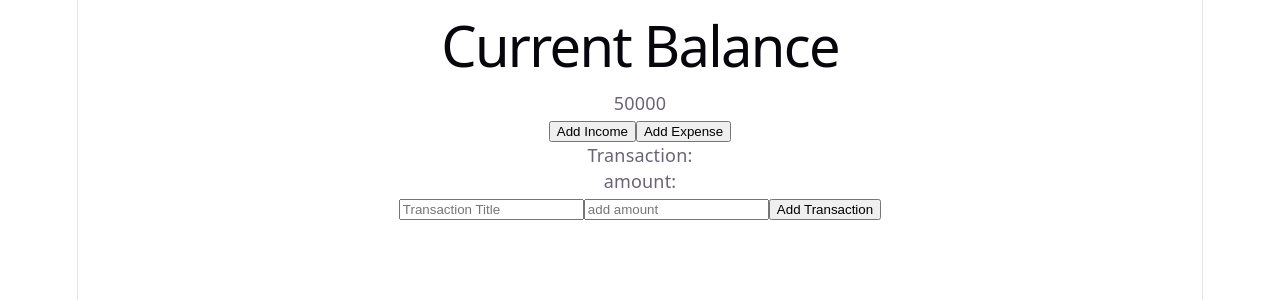
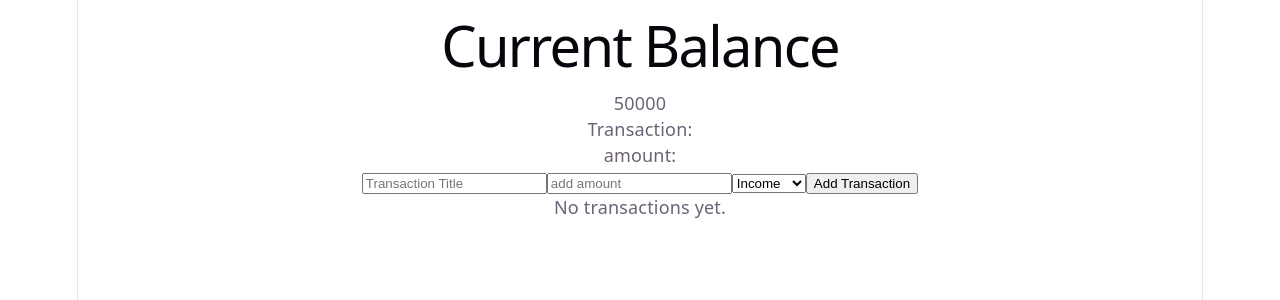
Before and after one commit to NaVteJSingH18/Smart-spend, a React (Vite) app: page / in a window 1280 px wide. Shown: the top 300 px of the page. Built offline with nearby package versions, Linux system fonts and the light colour scheme.

Commit message:
first phase : completed

```diff
--- a/src/App.jsx
+++ b/src/App.jsx
@@ -1,92 +1,47 @@
 import React from 'react'
 import Card from './components/Card'
 import { useState } from 'react';
-
-// const cards = [
-  //   {
-    //     title: "Current Balance",
-    //     amount: 50000,
-    //   },
-    //   {
-      //     title: "Income",
-      //     amount: 75000,
-//   },
-//   {
-//     title: "Expense",
-//     amount: 25000,
-//   },
-//   {
-//     title: "Savings",
-//     amount: 15000,
-//   },
-// ];
+import TransactionForm from './components/TransactionForm';
+import TransactionList from './components/TransactionList';
+import BalanceCard from './components/BalanceCard';
+import { useEffect } from 'react';
 const App = () => {
 
+  const [transactions,setTransactions]= useState([]);
   const [balance, setBalance] = useState(50000);
-  const [title,setTitle]= useState("");
-  const [amount, setAmount] = useState("");
-  const [transactions,setTransactions]= useState([]);
-function addBalance(){
-setBalance(balance+5000);
+  useEffect(() => {
+    console.log("Balance changed:", balance);
+  }, [balance]);
+
+      function addBalance(amount){
+        setBalance(prevBalance => prevBalance + amount);
       }
-function addExpense(){
-  setBalance(balance-1000);
+
+      function addExpense(amount){
+        setBalance(prevBalance => prevBalance - amount);
       }
-function addTransaction(){
-  const newTransaction = {
-    title,
-    amount
-  };
+
+      function addTransaction(newTransaction){
+        if(newTransaction.title && newTransaction.amount>0){
+
+          if(newTransaction.type==="Income"){
+          addBalance(Number(newTransaction.amount));
+          }
+          else{
+          addExpense(Number(newTransaction.amount));
+          }
           setTransactions([...transactions,newTransaction]);
-  setTitle("");
-setAmount("");
+        }
       }
   return (
     <div>
-      {/* {cards.map((card) => {
-    return (
-        <Card
-            key={card.title}
-          title={card.title}
-          amount={card.amount}
+       <BalanceCard balance={balance}  />
+       <TransactionForm
+           addTransaction={addTransaction}
        />
-    );
-})  } */}
-<Card
-    title="Current Balance"
-    amount={balance}
+       <TransactionList
+           transactions={transactions}
        />
-    <button onClick={addBalance}>
-    Add Income
-</button>
-<button onClick ={addExpense}>Add Expense</button>
-        <p>Transaction:{title}</p>
-        <p>amount:{amount}</p>
-<input type="text"
-        placeholder="Transaction Title"
-    value={title}
-    onChange={(event)=>{
-
-      setTitle(event.target.value)
-    }}/>
-    <input type="text"
-        placeholder="add amount"
-    value={amount}
-    onChange={(event)=>{
-
-      setAmount(event.target.value)
-    }}/>
-
-  <button onClick={addTransaction}>Add Transaction</button>
-   { transactions.map((t)=>{
-    return  <Card
-
-    key={t.title}
-      title={t.title}
-      amount={t.amount}
-      />
-
-    })}
            </div>
   )
 }
--- /dev/null
+++ b/src/components/BalanceCard.jsx
@@ -0,0 +1,17 @@
+import React from 'react'
+import { useState } from 'react'
+
+import Card from './Card';
+const BalanceCard = ({balance}) => {
+
+  return (
+    <div>
+      <Card
+    title="Current Balance"
+    amount={balance}
+/>
+    </div>
+  )
+}
+
+export default BalanceCard
--- /dev/null
+++ b/src/components/TransactionForm.jsx
@@ -0,0 +1,53 @@
+import React from 'react'
+import { useState } from 'react'
+
+const TransactionForm = ({addTransaction}) => {
+  const [title,setTitle]= useState("");
+  const [amount, setAmount] = useState("");
+  const [type, setType] = useState("Income");
+
+  return (
+    <div>
+        <p>Transaction:{title}</p>
+        <p>amount:{amount}</p>
+<input type="text"
+    placeholder="Transaction Title"
+    value={title}
+    onChange={(event)=>{
+    setTitle(event.target.value)
+}}/>
+<input type="text"
+    placeholder="add amount"
+    value={amount}
+    onChange={(event)=>{
+    setAmount(event.target.value)
+}}/>
+
+
+    <select value={type} onChange={(e) => setType(e.target.value)}  >
+      <option value="Income" >Income</option>
+      <option value="Expense">Expense</option>
+    </select>
+
+    <button onClick={()=>{
+
+        const newTransaction = {
+            title,
+            amount: Number(amount),
+            type,
+        };
+        addTransaction(newTransaction);
+        setTitle("");
+        setAmount("");
+        setType("Income");
+    }
+    } >
+        Add Transaction
+    </button>
+
+
+    </div>
+  )
+}
+
+export default TransactionForm
--- /dev/null
+++ b/src/components/TransactionList.jsx
@@ -0,0 +1,25 @@
+import React from 'react'
+import { useState } from 'react';
+import Card from './Card';
+const TransactionList = ({transactions}) => {
+
+
+  return (
+    <div>
+          {
+      transactions.length===0
+      && <p>No transactions yet.</p>
+  }
+      { transactions.map((t)=>{
+        return <Card
+            key={t.title}
+            title={t.title}
+            amount={t.amount}
+               />
+
+    })}
+    </div>
+  )
+}
+
+export default TransactionList
```
Lines whose indentation alone changed are shown as unchanged.
